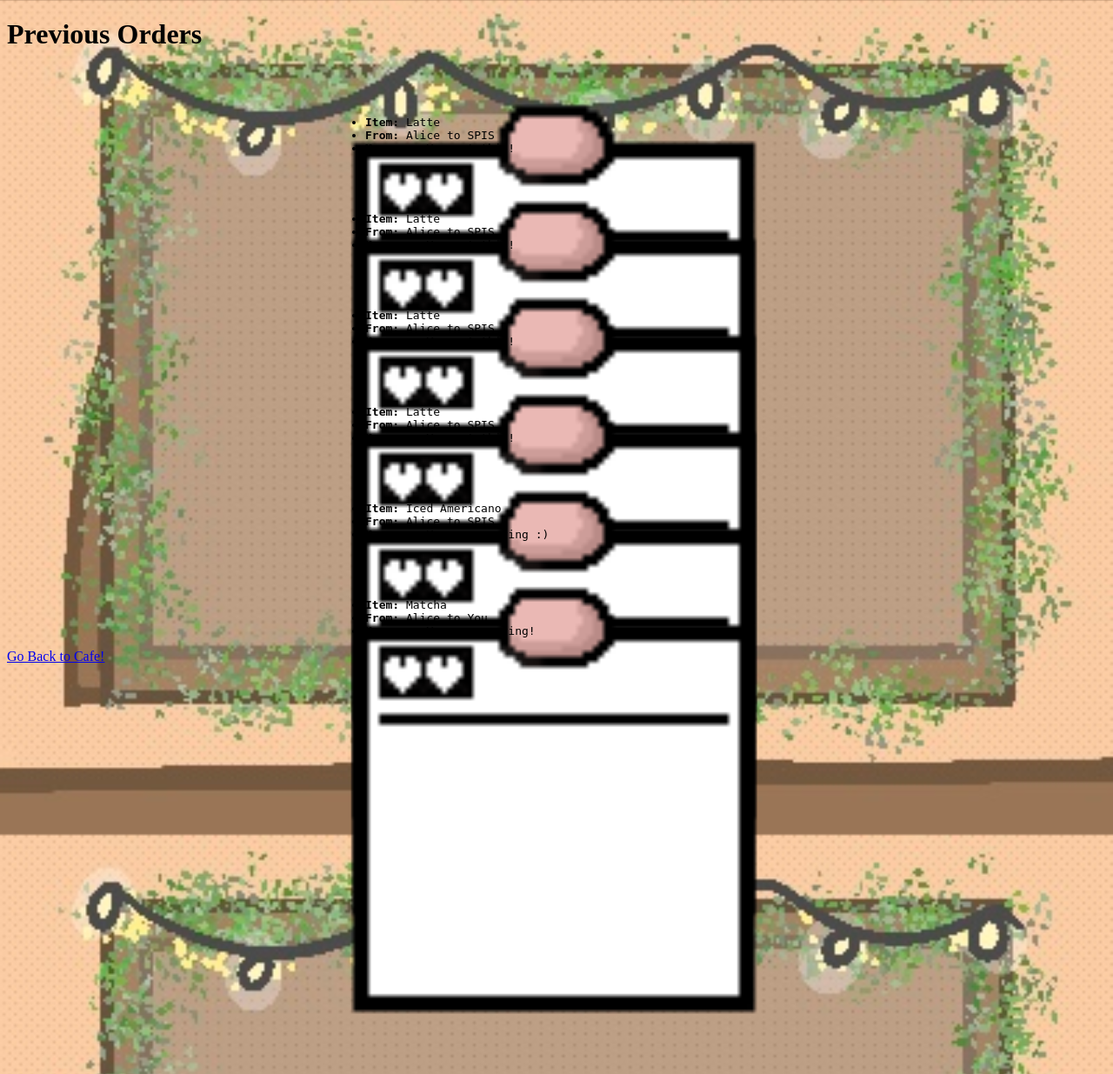
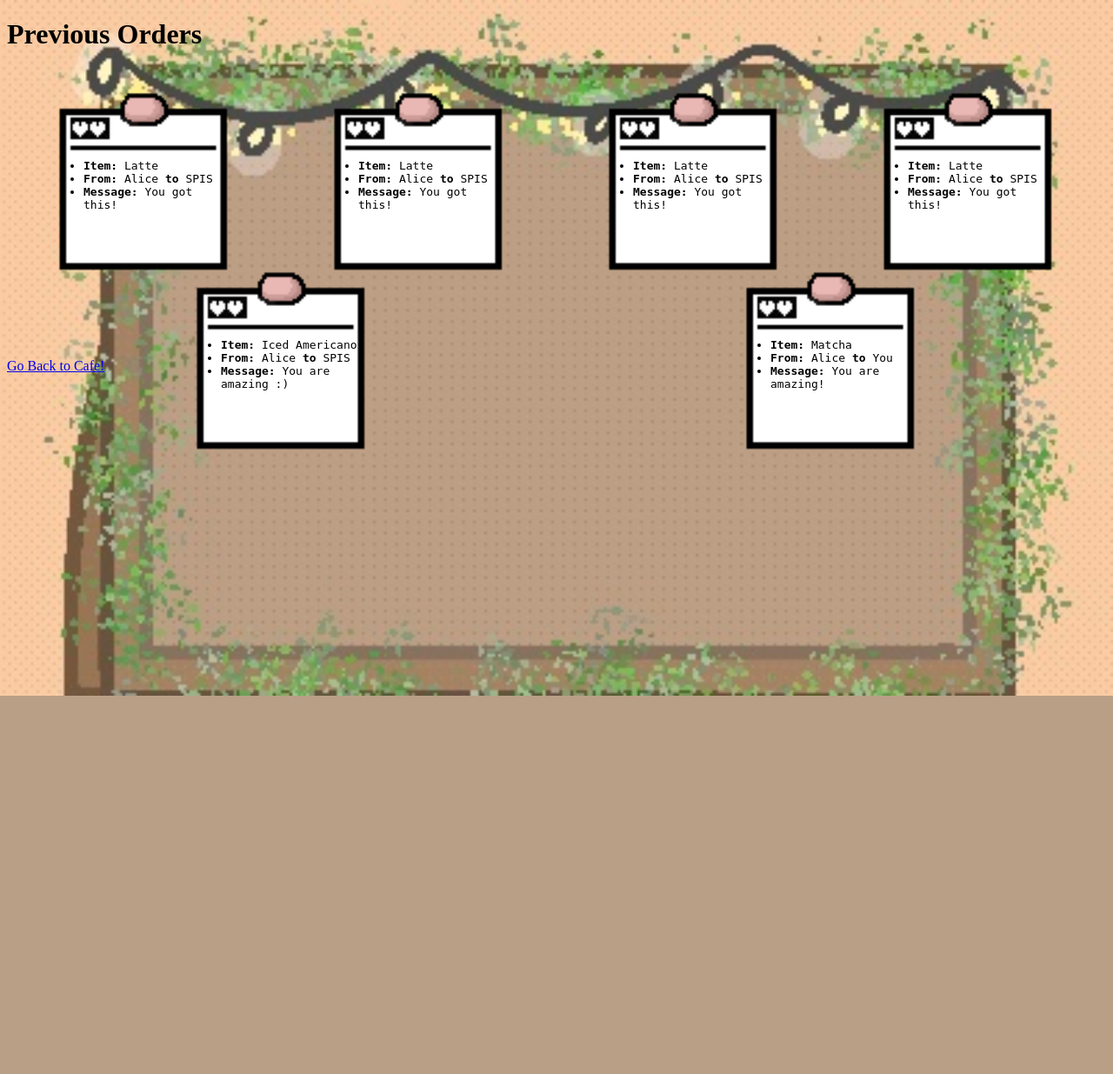
Before and after one commit to starryyeyed/coffee-simulator, a Flask app: page /orders in a window 1280 px wide. Shown: the whole page at 87% size. After the commit the page ends 800 px from the top, so only its background shows below. Run offline with Flask 2, Linux system fonts and the light colour scheme; data comes from the database, SQL or seed files in the repository.

Commit message:
Added text wrap function and better functions to change how text displays on the coffee note image containers

```diff
--- a/cafe-game/static/orders.css
+++ b/cafe-game/static/orders.css
@@ -1,7 +1,18 @@
+.orders-container {
+    display: flex;
+    flex-wrap: wrap;
+    justify-content: center;
+    column-gap: 20px; /* adjusts horizontal spacing btwn images */
+    row-gap: 100px; /* adjusts vertical spacing between the images */
+    padding: 10px;
+}
+
 .display-container {
     position: relative;
-    width: 600px; /* adjusts to the width of image */
+    width: 250px; /* adjusts to the width of image */
     margin: 0 auto; /* centers the container */
+    overflow-wrap: break-word; /* wraps word */
+
 }
 
 .display-image {
@@ -16,9 +27,11 @@
 .order-overlay {
     position: relative;
     z-index: 2;
-    padding: 20px;
-    top: 20px;   /* Adjust these values to position the text exactly where you want */
-    left: 20px;
+    padding: 10px;
+    top: 70px;   /* Adjust these values to position the text exactly where you want */
+    left: 5px;
+    float: left;
+    margin-right: 30px;
     color: #000; /* Set text color */
     font-family: monospace; /* sets digital font */
 }
--- a/cafe-game/templates/orders.html
+++ b/cafe-game/templates/orders.html
@@ -17,7 +17,7 @@
                 <div class="order-overlay">
                     <ul>
                         <li><b>Item:</b> {{ order.item_name }}<br></li>
-                        <li><b>From:</b> {{ order.sender_name }} to {{ order.recipient_name }}<br></li>
+                        <li><b>From:</b> {{ order.sender_name }} <b>to</b> {{ order.recipient_name }}<br></li>
                         <li><b>Message:</b> {{ order.message }}</li>
                     </ul>
                 </div>
```
